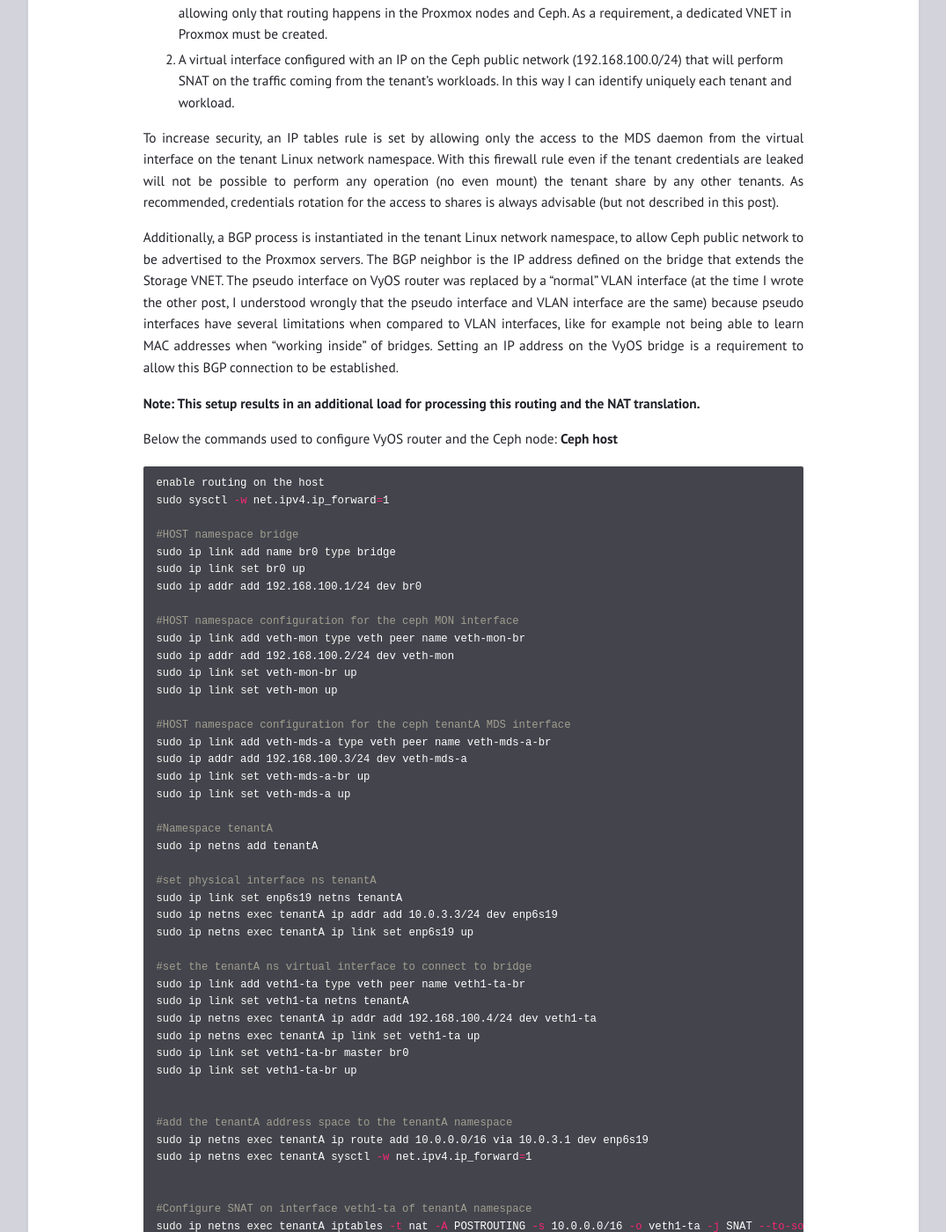
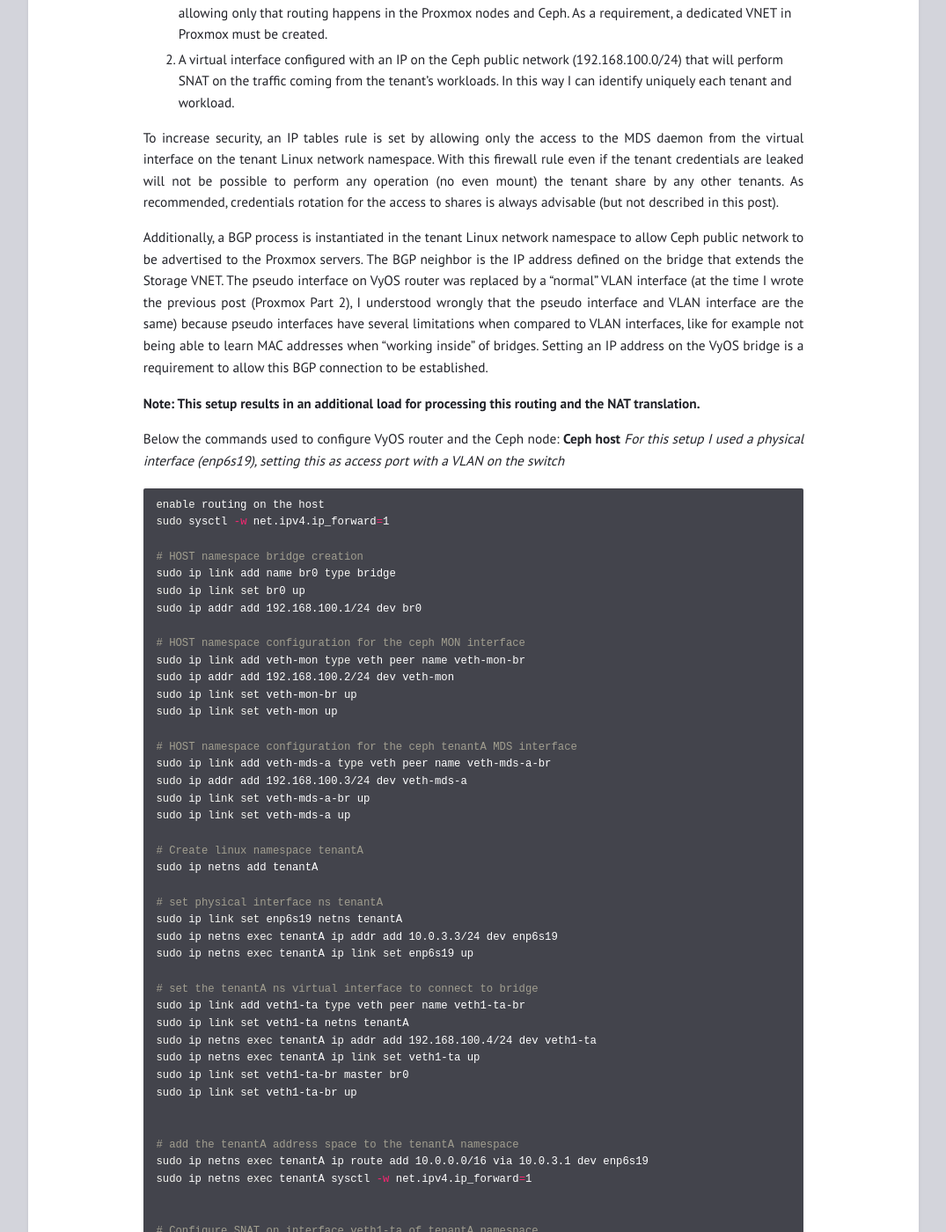
Before and after one commit to lptekdev/homelab, a Jekyll site: the page built from _posts/2025-03-28-proxmox-part3.md, in a window 1280 px wide and 1400 px high, scrolled down 1551 px. Shown: the whole window at 88% size, without its empty margins (102-1177 px from the left). Built offline with Jekyll 4.4.1, drawn with Linux system fonts in a browser that asks for light colours; some of the changed text lies outside the part shown.

Commit message:
minor changes in text

````diff
--- a/_posts/2025-03-28-proxmox-part3.md
+++ b/_posts/2025-03-28-proxmox-part3.md
@@ -31,42 +31,44 @@ Each tenant will have its own Linux network namespace, containing two interfaces
 
 To increase security, an IP tables rule is set by allowing only the access to the MDS daemon from the virtual interface on the tenant Linux network namespace. With this firewall rule even if the tenant credentials are leaked will not be possible to perform any operation (no even mount) the tenant share by any other tenants. As recommended, credentials rotation for the access to shares is always advisable (but not described in this post).
 
-Additionally, a BGP process is instantiated in the tenant Linux network namespace, to allow Ceph public network to be advertised to the Proxmox servers. The BGP neighbor is the IP address defined on the bridge that extends the Storage VNET. The pseudo interface on VyOS router was replaced by a "normal" VLAN interface (at the time I wrote the other post, I understood wrongly that the pseudo interface and VLAN interface are the same) because pseudo interfaces have several limitations when compared to VLAN interfaces, like for example not being able to learn MAC addresses when "working inside" of bridges. Setting an IP address on the VyOS bridge is a requirement to allow this BGP connection to be established.
+Additionally, a BGP process is instantiated in the tenant Linux network namespace to allow Ceph public network to be advertised to the Proxmox servers. The BGP neighbor is the IP address defined on the bridge that extends the Storage VNET. The pseudo interface on VyOS router was replaced by a "normal" VLAN interface (at the time I wrote the previous post (Proxmox Part 2), I understood wrongly that the pseudo interface and VLAN interface are the same) because pseudo interfaces have several limitations when compared to VLAN interfaces, like for example not being able to learn MAC addresses when "working inside" of bridges. Setting an IP address on the VyOS bridge is a requirement to allow this BGP connection to be established.
 
 **Note: This setup results in an additional load for processing this routing and the NAT translation.**
 
 Below the commands used to configure VyOS router and the Ceph node:
 **Ceph host**
+*For this setup I used a physical interface (enp6s19), setting this as access port with a VLAN on the switch*
+
 ```bash
 enable routing on the host
 sudo sysctl -w net.ipv4.ip_forward=1
 
-#HOST namespace bridge
+# HOST namespace bridge creation
 sudo ip link add name br0 type bridge
 sudo ip link set br0 up
 sudo ip addr add 192.168.100.1/24 dev br0
 
-#HOST namespace configuration for the ceph MON interface
+# HOST namespace configuration for the ceph MON interface
 sudo ip link add veth-mon type veth peer name veth-mon-br
 sudo ip addr add 192.168.100.2/24 dev veth-mon
 sudo ip link set veth-mon-br up
 sudo ip link set veth-mon up
 
-#HOST namespace configuration for the ceph tenantA MDS interface
+# HOST namespace configuration for the ceph tenantA MDS interface
 sudo ip link add veth-mds-a type veth peer name veth-mds-a-br
 sudo ip addr add 192.168.100.3/24 dev veth-mds-a
 sudo ip link set veth-mds-a-br up
 sudo ip link set veth-mds-a up
 
-#Namespace tenantA
+# Create linux namespace tenantA
 sudo ip netns add tenantA
 
-#set physical interface ns tenantA
+# set physical interface ns tenantA
 sudo ip link set enp6s19 netns tenantA
 sudo ip netns exec tenantA ip addr add 10.0.3.3/24 dev enp6s19
 sudo ip netns exec tenantA ip link set enp6s19 up
 
-#set the tenantA ns virtual interface to connect to bridge
+# set the tenantA ns virtual interface to connect to bridge
 sudo ip link add veth1-ta type veth peer name veth1-ta-br
 sudo ip link set veth1-ta netns tenantA
 sudo ip netns exec tenantA ip addr add 192.168.100.4/24 dev veth1-ta
@@ -75,15 +77,15 @@ sudo ip link set veth1-ta-br master br0
 sudo ip link set veth1-ta-br up
 
 
-#add the tenantA address space to the tenantA namespace
+# add the tenantA address space to the tenantA namespace
 sudo ip netns exec tenantA ip route add 10.0.0.0/16 via 10.0.3.1 dev enp6s19
 sudo ip netns exec tenantA sysctl -w net.ipv4.ip_forward=1
 
 
-#Configure SNAT on interface veth1-ta of tenantA namespace
+# Configure SNAT on interface veth1-ta of tenantA namespace
 sudo ip netns exec tenantA iptables -t nat -A POSTROUTING -s 10.0.0.0/16 -o veth1-ta -j SNAT --to-source 192.168.100.4
 
-#add the iptables rules
+# add the iptables rules
 iptables -A INPUT -s 192.168.100.4 -d 192.168.100.3 -j ACCEPT
 iptables -A INPUT -m state --state RELATED,ESTABLISHED -j ACCEPT
 iptables -A INPUT -d 192.168.100.3 -j DROP
@@ -91,7 +93,7 @@ iptables -A INPUT -d 192.168.100.3 -j DROP
 
 **VyOS Router R3**
 ```bash
-#deletes interfaces and removes the R1 and R2 neighbors
+# deletes interfaces and removes the R1 and R2 neighbors
 delete interfaces pseudo-ethernet peth2 vif 3 address 172.16.3.1/30
 delete interfaces pseudo-ethernet peth2 vif 3 vrf tenantA
 delete interfaces vxlan vxlan5000 parameters
@@ -99,7 +101,7 @@ delete interfaces pseudo-ethernet peth2 vif 3
 delete protocols bgp neighbor 172.16.0.1
 delete protocols bgp neighbor 172.16.0.2
 
-#configure the Proxmox neighbors
+# configure the Proxmox servers as BGP neighbors
 set protocols bgp neighbor 172.16.0.10 address-family l2vpn-evpn
 set protocols bgp neighbor 172.16.0.10 remote-as 64513
 set protocols bgp neighbor 172.16.0.10 update-source eth1
@@ -167,19 +168,15 @@ apt install -y ceph-common
 
 cephadm bootstrap --mon-ip 192.168.100.2 --single-host-defaults --log-to-file --cluster-network "192.168.178.0/24"
 
-## after installation, services started, CephFS share created, OSD pool created, client created:
-#set the osd network
+## after Ceph installation, services started, dashboard available, CephFS share with name tenantA created, OSD pool created, client created:
+# set the osd network
 ceph config set osd public_network "192.168.100.0/24"
 
-#restart the osd dameons
+# restart the osd dameons
 ceph orch restart osd.cost_capacity
 
+# set the network configuration for the tenantA MDS daemon
 ceph config set mds.tenanta public_addr "192.168.100.3"
 ceph config set mds.tenanta public_network "192.168.100.0/24"
 ceph orch restart mds.tenanta
-
-
-ceph config set mds.tenantc public_addr "192.168.100.5"
-ceph config set mds.tenantc public_network "192.168.100.0/24"
-ceph orch restart mds.tenantc
 ```
````
Also changed, not shown: other parts of _posts/2025-03-28-proxmox-part3.md (+2 -3 lines).
